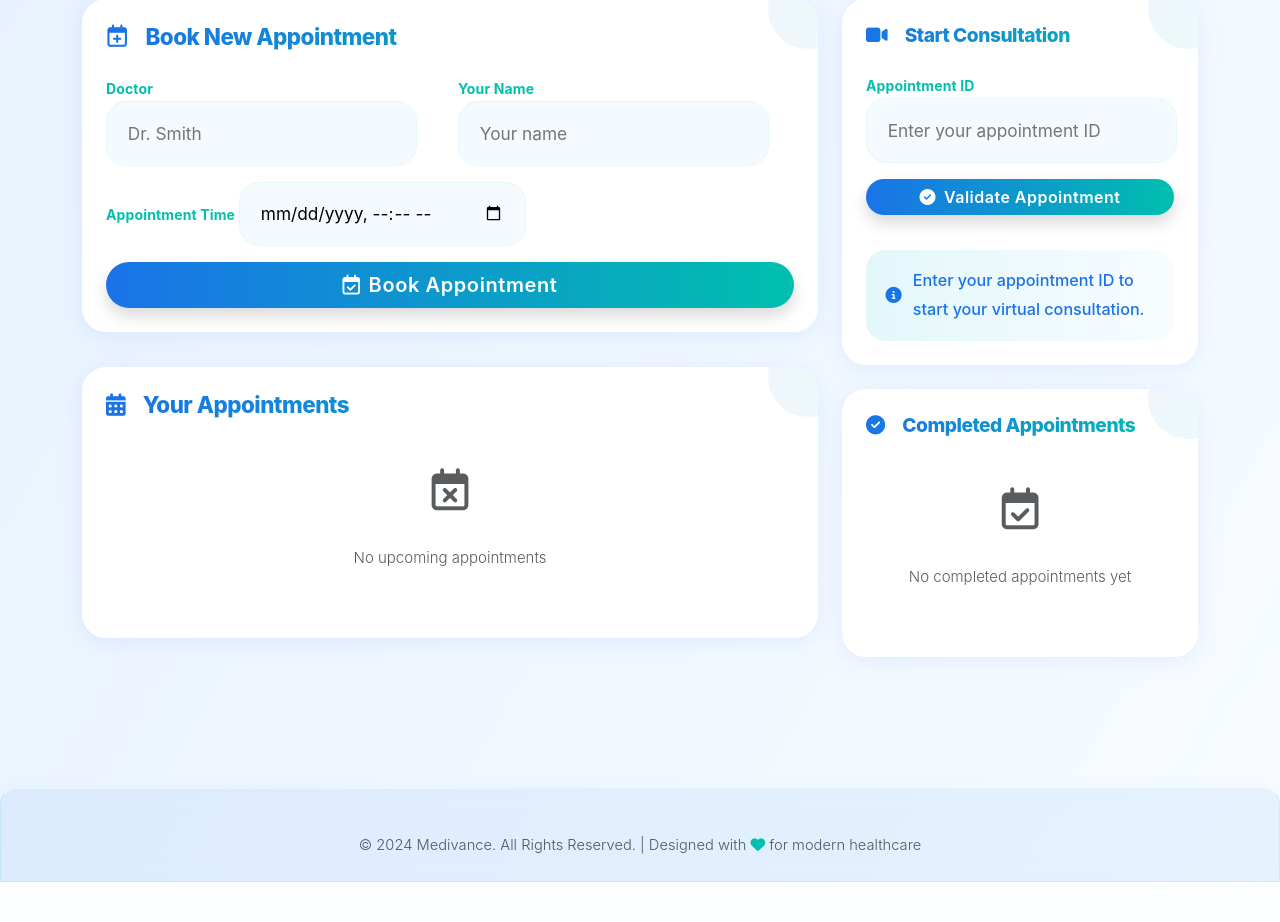
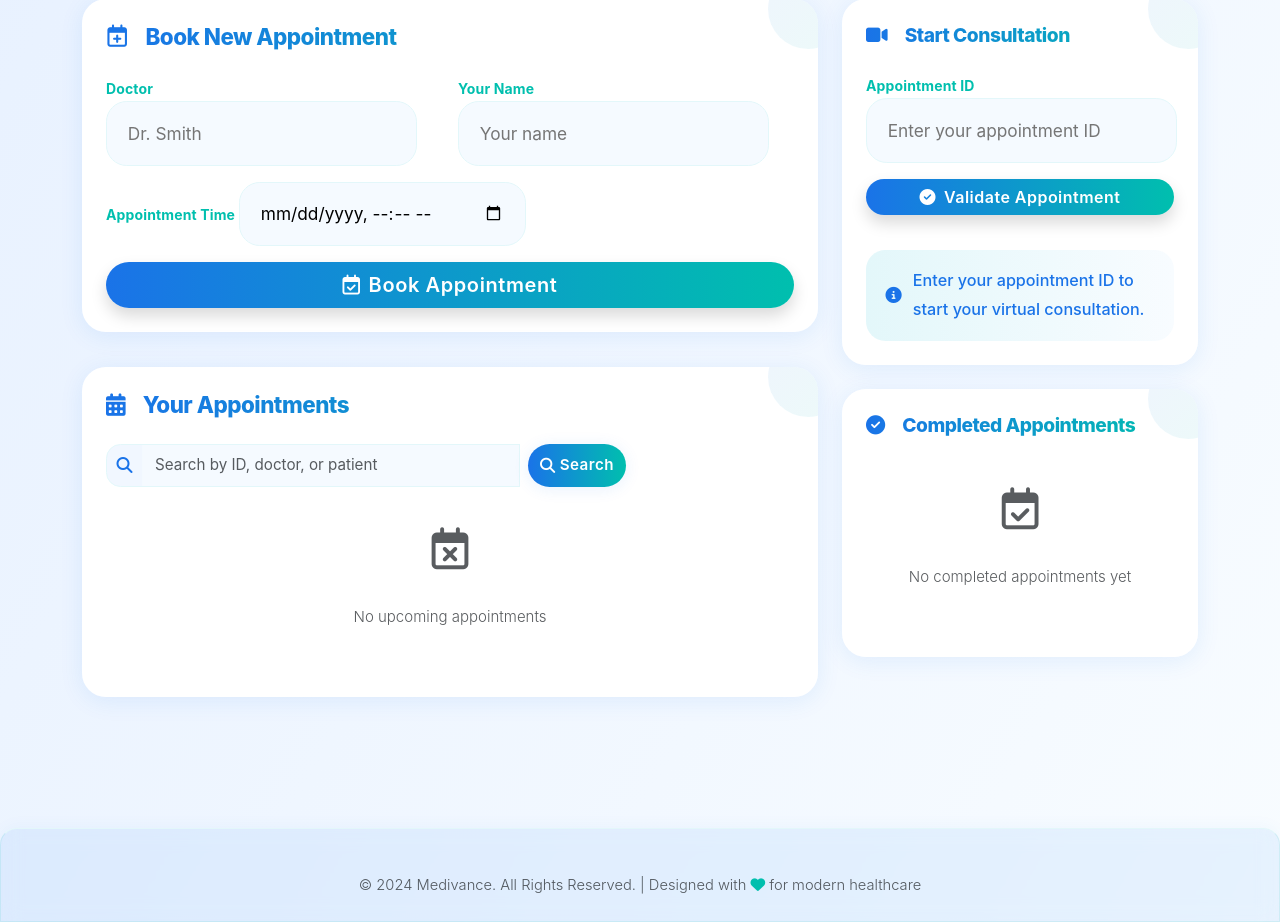
Before and after one commit to Blacksujit/Health-Summerize-AI, a Flask app: page /doctors in a window 1280 px wide. Shown: the part 504-1426 px from the top of the page. Before the commit the page ends 1386 px from the top, so only its background shows below. Run offline with Flask 3, Linux system fonts and the light colour scheme; data that the repository does not hold is empty; parts of the project's set-up code (start-up, migrations or seed data) failed here and were passed over; some libraries are stand-ins or nearby versions; some web fonts are replaced.

Commit message:
some frontend styling updated '✅✅

```diff
--- a/static/js/doctors.js
+++ b/static/js/doctors.js
@@ -1,7 +1,7 @@
 // Notify user with SweetAlert after booking an appointment
-document
-    .querySelector('form[action="/book"]')
-    .addEventListener("submit", async function (event) {
+const bookForm = document.querySelector('form[action="/book"]');
+if (bookForm) {
+    bookForm.addEventListener("submit", async function (event) {
         event.preventDefault(); // Prevent the default form submission
 
         const form = this;
@@ -11,25 +11,46 @@ document
             const response = await fetch(form.action, {
                 method: "POST",
                 body: formData,
+                headers: { 'X-Requested-With': 'XMLHttpRequest' },
+                cache: 'no-store'
             });
 
             if (!response.ok) {
                 throw new Error(`HTTP error! status: ${response.status}`);
             }
 
-            // Show SweetAlert popup for success
+            // Try to get the new appointment from the response
+            let data;
+            try {
+                data = await response.json();
+            } catch (e) {
+                data = {};
+            }
+
+            // Show SweetAlert popup for success with auto-close
             Swal.fire({
                 icon: "success",
                 title: "Appointment Booked!",
                 text: "Your appointment has been booked successfully.",
                 confirmButtonText: "OK",
+                timer: 1800,
+                timerProgressBar: true,
             }).then(() => {
                 // Clear the form after success
                 form.reset();
 
-                // Fetch and update the appointments list dynamically
+                // If server returned the newly created appointment(s), optimistically update UI
+                if (data && data.status === 'success' && data.appointments) {
+                    updateAppointmentsList(data.appointments);
+                    if (data.completed_appointments) {
+                        updateCompletedAppointmentsList(data.completed_appointments);
+                    }
+                } else {
+                    // Fallback: fetch fresh data
                     fetchUpdatedAppointments();
+                }
             });
+
         } catch (error) {
             console.error("Error booking appointment:", error);
 
@@ -42,11 +63,12 @@ document
             });
         }
     });
+}
 
 // Function to fetch and update the appointments list dynamically
 async function fetchUpdatedAppointments() {
     try {
-        const response = await fetch('/get_appointments');
+        const response = await fetch(`/get_appointments?_=${Date.now()}`, { cache: 'no-store', headers: { 'X-Requested-With': 'XMLHttpRequest' } });
         if (!response.ok) {
             throw new Error(`HTTP error! status: ${response.status}`);
         }
@@ -68,48 +90,62 @@ async function fetchUpdatedAppointments() {
 
 // Function to update the "Your Appointments" list in the DOM
 function updateAppointmentsList(appointments) {
-    const appointmentsContainer = document.querySelector(".card.appointment-card .list-group");
+    // Cache full list for filtering
+    window.__ALL_APPOINTMENTS__ = Array.isArray(appointments) ? appointments : [];
+    renderFilteredAppointments();
+}
 
-    if (!appointmentsContainer) return;
+// Render appointments applying current search query
+function renderFilteredAppointments() {
+    const container = document.getElementById('appointmentsList');
+    if (!container) return;
 
-    if (appointments.length > 0) {
-        appointmentsContainer.innerHTML = appointments
-            .map(
-                (appointment) => `
-  <div class="list-group-item list-group-item-action">
-    <div class="d-flex justify-content-between align-items-start">
-      <div class="me-3">
-        <span class="badge bg-primary badge-status mb-2">
-          <i class="fas fa-clock me-1"></i>Scheduled
+    const all = window.__ALL_APPOINTMENTS__ || [];
+    const q = (document.getElementById('appointmentsSearch')?.value || '').trim().toLowerCase();
+
+    const filtered = q
+        ? all.filter(a =>
+            String(a.appointment_id || '').toLowerCase().includes(q) ||
+            String(a.doctor || '').toLowerCase().includes(q) ||
+            String(a.patient || '').toLowerCase().includes(q) ||
+            String(a.time || '').toLowerCase().includes(q)
+          )
+        : all;
+
+    if (filtered.length > 0) {
+        container.innerHTML = filtered.map((appointment) => `
+<div class="modern-list-group-item animate__animated animate__fadeInUp">
+  <div>
+    <span class="modern-badge scheduled mb-2">
+      <i class="fa fa-clock me-1"></i>Scheduled
     </span>
-        <h5 class="mb-1">${appointment.doctor}</h5>
-        <small class="text-muted">
-          <i class="fas fa-user me-1"></i>${appointment.patient}
+    <h5 class="mb-1" style="font-weight:700;">${appointment.doctor}</h5>
+    <small class="text-muted d-block">
+      <i class="fa fa-user me-1"></i>${appointment.patient}
     </small>
     <div class="mt-2">
       <small>
-            <i class="fas fa-calendar me-1"></i>${appointment.time}
+        <i class="fa fa-calendar me-1"></i>${appointment.time}
       </small>
     </div>
   </div>
   <div class="text-end">
-        <small class="d-block text-muted mb-2">ID: ${appointment.appointment_id}</small>
+    <small class="d-block text-muted mb-2" style="font-size:0.98em;">
+      ID: <span class="fw-bold" style="color:#1a73e8;">${appointment.appointment_id}</span>
+    </small>
     <button
-          class="btn btn-sm btn-outline-primary copy-btn"
+      class="btn modern-copy-btn btn-sm"
       onclick="copyToClipboard('${appointment.appointment_id}')"
     >
-          <i class="fas fa-copy me-1"></i>Copy ID
+      <i class="fa fa-copy me-1"></i>Copy ID
     </button>
   </div>
 </div>
-  </div>
-`
-            )
-            .join("");
+`).join('');
     } else {
-        appointmentsContainer.innerHTML = `
+        container.innerHTML = `
 <div class="text-center py-4">
-  <i class="fas fa-calendar-times fa-3x text-muted mb-3"></i>
+  <i class="fa fa-calendar-times fa-3x text-muted mb-3"></i>
   <p class="text-muted">No upcoming appointments</p>
 </div>
 `;
@@ -118,28 +154,25 @@ function updateAppointmentsList(appointments) {
 
 // Function to update the "Completed Appointments" list in the DOM
 function updateCompletedAppointmentsList(appointments) {
-    const completedContainer = document.querySelector(".card.completed-card .list-group");
-
+    const completedContainer = document.getElementById('completedAppointmentsList');
     if (!completedContainer) return;
 
     if (appointments.length > 0) {
         completedContainer.innerHTML = appointments
             .map(
                 (appointment) => `
-  <div class="list-group-item">
-    <div class="d-flex justify-content-between align-items-start">
-      <div class="me-3">
-        <span class="badge bg-success badge-status mb-2">
-          <i class="fas fa-check me-1"></i>Completed
+<div class="modern-list-group-item animate__animated animate__fadeInUp">
+  <div>
+    <span class="modern-badge success mb-2">
+      <i class="fa fa-check me-1"></i>Completed
     </span>
-        <h5 class="mb-1">${appointment.doctor}</h5>
-        <small class="text-muted">
-          <i class="fas fa-user me-1"></i>${appointment.patient}
+    <h5 class="mb-1" style="font-weight:700;">${appointment.doctor}</h5>
+    <small class="text-muted d-block">
+      <i class="fa fa-user me-1"></i>${appointment.patient}
     </small>
-      </div>
-      <div>
-        <small class="text-muted">
-          <i class="fas fa-calendar me-1"></i>${appointment.time}
+    <div class="mt-2">
+      <small>
+        <i class="fa fa-calendar me-1"></i>${appointment.time}
       </small>
     </div>
   </div>
@@ -150,7 +183,7 @@ function updateCompletedAppointmentsList(appointments) {
     } else {
         completedContainer.innerHTML = `
 <div class="text-center py-4">
-  <i class="fas fa-calendar-check fa-3x text-muted mb-3"></i>
+  <i class="fa fa-calendar-check fa-3x text-muted mb-3"></i>
   <p class="text-muted">No completed appointments yet</p>
 </div>
 `;
@@ -172,7 +205,7 @@ function copyToClipboard(text) {
             `;
         document.body.appendChild(toast);
 
-        // Remove after 3 seconds
+        // Remove after 2 seconds
         setTimeout(() => {
             toast.remove();
         }, 2000);
@@ -300,4 +333,21 @@ window.addEventListener('load', () => {
             consultationsSection.scrollIntoView();
         }
     }
+    // Wire up live search for appointments list
+    const search = document.getElementById('appointmentsSearch');
+    if (search) {
+        search.addEventListener('input', renderFilteredAppointments);
+        // Enter key triggers search
+        search.addEventListener('keydown', (e) => {
+            if (e.key === 'Enter') {
+                e.preventDefault();
+                renderFilteredAppointments();
+            }
         });
+    }
+    // Search button click
+    const searchBtn = document.getElementById('appointmentsSearchBtn');
+    if (searchBtn) {
+        searchBtn.addEventListener('click', renderFilteredAppointments);
+    }
+});
--- a/templates/doctors.html
+++ b/templates/doctors.html
@@ -429,6 +429,35 @@
         .section-title { font-size: 1.2rem; }
         .modern-card, .glass-modern { border-radius: 1em; }
       }
+
+      /* Appointments search input-group: compact and intuitive styling */
+      .search-appointments .input-group-text {
+        background: #f1f7ff;
+        color: #1a73e8;
+        border: 1.5px solid #e3f7fa;
+        padding: 0.35rem 0.6rem;
+        border-top-left-radius: 0.9rem;
+        border-bottom-left-radius: 0.9rem;
+      }
+      #appointmentsSearch {
+        padding: 0.55rem 0.8rem;
+        font-size: 0.95rem;
+        border-top-right-radius: 0;
+        border-bottom-right-radius: 0;
+        border-left: none;
+      }
+      #appointmentsSearchBtn {
+        padding: 0.45rem 0.75rem;
+        font-size: 0.95rem;
+        border-top-left-radius: 0;
+        border-bottom-left-radius: 0;
+        white-space: nowrap;
+      }
+      @media (max-width: 575px) {
+        .search-appointments { max-width: 100% !important; }
+        #appointmentsSearch { font-size: 0.92rem; padding: 0.5rem 0.7rem; }
+        #appointmentsSearchBtn { font-size: 0.92rem; padding: 0.4rem 0.7rem; }
+      }
     </style>
     <!-- SweetAlert2 -->
     <script src="https://cdn.jsdelivr.net/npm/sweetalert2@11"></script>
@@ -576,8 +605,67 @@
               <h2 class="mb-3 section-title" style="font-size:1.4rem;">
                 <i class="fa fa-calendar-alt me-2"></i>Your Appointments
               </h2>
+              <!-- Quick search for filtering appointments -->
+              <div class="mb-3">
+                <div class="input-group search-appointments" style="max-width: 520px; width: 100%;">
+                  <span class="input-group-text" id="appointmentsSearchIcon">
+                    <i class="fa fa-search"></i>
+                  </span>
+                  <input
+                    type="text"
+                    id="appointmentsSearch"
+                    class="modern-form-control form-control"
+                    placeholder="Search by ID, doctor, or patient"
+                    aria-label="Search appointments"
+                    aria-describedby="appointmentsSearchIcon appointmentsSearchBtn"
+                    autocomplete="off"
+                    oninput="
+                      if (!this.value.trim()) {
+                        this.classList.add('is-invalid');
+                        this.setCustomValidity('Please enter a search term.');
+                      } else {
+                        this.classList.remove('is-invalid');
+                        this.setCustomValidity('');
+                      }
+                    "
+                    required
+                  />
+
+                  <!-- Add spacing between input and button -->
+                  <button
+                    class="btn btn-gradient btn-sm rounded-pill d-flex align-items-center"
+                    id="appointmentsSearchBtn"
+                    type="button"
+                    style="margin-left: 0.5rem; min-width: 0; padding: 0.375rem 0.75rem; font-size: 0.95rem;"
+                    onclick="
+                      const searchInput = document.getElementById('appointmentsSearch');
+                      if (!searchInput.value.trim()) {
+                        searchInput.classList.add('is-invalid');
+                        searchInput.setCustomValidity('Please enter a search term.');
+                        searchInput.reportValidity();
+                        searchInput.focus();
+                        return;
+                      } else {
+                        searchInput.classList.remove('is-invalid');
+                        searchInput.setCustomValidity('');
+                        renderFilteredAppointments();
+                      }
+                    "
+                  >
+                    <i class="fa fa-search me-1"></i>
+                    <span class="d-none d-sm-inline">Search</span>
+                  </button>
+
+                </div>
+              </div>
+              <!--
+                The appointments list below will be dynamically updated by doctors.js.
+                The server will render the initial appointments, but after booking,
+                JS will update this list in real time without a page refresh.
+                The .modern-list-group container is required for JS to target.
+              -->
+              <div id="appointmentsList" class="modern-list-group">
                 {% if appointments %}
-              <div>
                   {% for appointment in appointments %}
                   <div class="modern-list-group-item animate__animated animate__fadeInUp">
                     <div>
@@ -607,13 +695,13 @@
                     </div>
                   </div>
                   {% endfor %}
-              </div>
                 {% else %}
                 <div class="text-center py-4">
                   <i class="fa fa-calendar-times fa-3x text-muted mb-3"></i>
                   <p class="text-muted">No upcoming appointments</p>
                 </div>
                 {% endif %}
+              </div>
             </div>
           </div>
         </div>
@@ -654,8 +742,8 @@
               <h2 class="mb-3 section-title" style="font-size:1.2rem;">
                 <i class="fa fa-check-circle me-2"></i>Completed Appointments
               </h2>
+              <div id="completedAppointmentsList" class="modern-list-group">
                 {% if completed_appointments %}
-              <div>
                   {% for appointment in completed_appointments %}
                   <div class="modern-list-group-item animate__animated animate__fadeInUp">
                     <div>
@@ -674,13 +762,13 @@
                     </div>
                   </div>
                   {% endfor %}
-              </div>
                 {% else %}
                   <div class="text-center py-4">
                     <i class="fa fa-calendar-check fa-3x text-muted mb-3"></i>
                     <p class="text-muted">No completed appointments yet</p>
                   </div>
                 {% endif %}
+              </div>
             </div>
           </div>
         </div>
@@ -707,5 +795,6 @@
     </script>
     <!-- Custom JS -->
     <script src="{{ url_for('static', filename='js/doctors.js') }}"></script>
+
   </body>
 </html>
```
Lines whose indentation alone changed are shown as unchanged.
